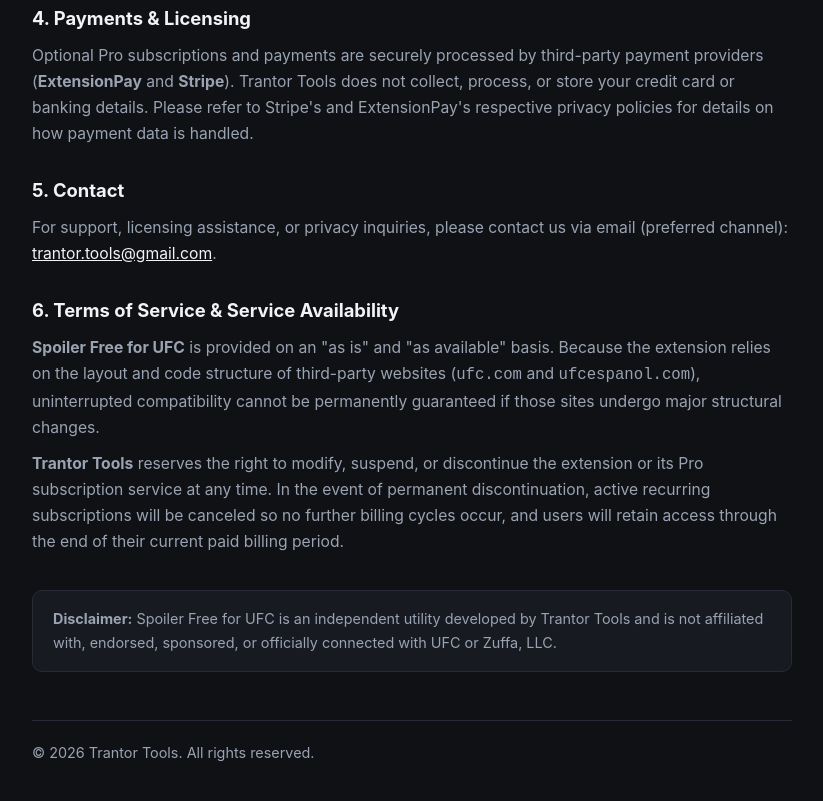
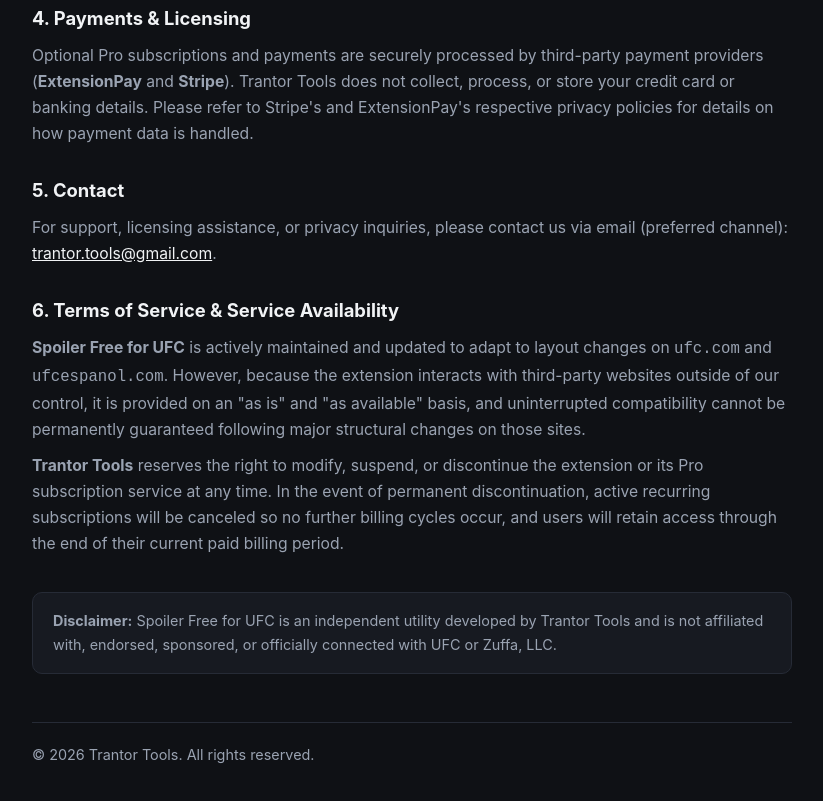
Before and after one commit to trantor-tools/trantor-tools.github.io, a plain HTML site: page spoiler-free-for-ufc/privacy.html in a window 1280 px wide. Shown: the part 756-1557 px from the top of the page, without its empty margins (228-1051 px from the left). Drawn offline with Linux system fonts and the light colour scheme.

Commit message:
Refine Terms of Service wording

```diff
--- a/spoiler-free-for-ufc/privacy.html
+++ b/spoiler-free-for-ufc/privacy.html
@@ -168,12 +168,13 @@
       <section>
         <h2>6. Terms of Service &amp; Service Availability</h2>
         <p>
-          <strong>Spoiler Free for UFC</strong> is provided on an "as is" and
-          "as available" basis. Because the extension relies on the layout and
-          code structure of third-party websites (<code>ufc.com</code> and
-          <code>ufcespanol.com</code>), uninterrupted compatibility cannot be
-          permanently guaranteed if those sites undergo major structural
-          changes.
+          <strong>Spoiler Free for UFC</strong> is actively maintained and
+          updated to adapt to layout changes on <code>ufc.com</code> and
+          <code>ufcespanol.com</code>. However, because the extension interacts
+          with third-party websites outside of our control, it is provided on an
+          "as is" and "as available" basis, and uninterrupted compatibility
+          cannot be permanently guaranteed following major structural changes on
+          those sites.
         </p>
         <p>
           <strong>Trantor Tools</strong> reserves the right to modify, suspend,
```
